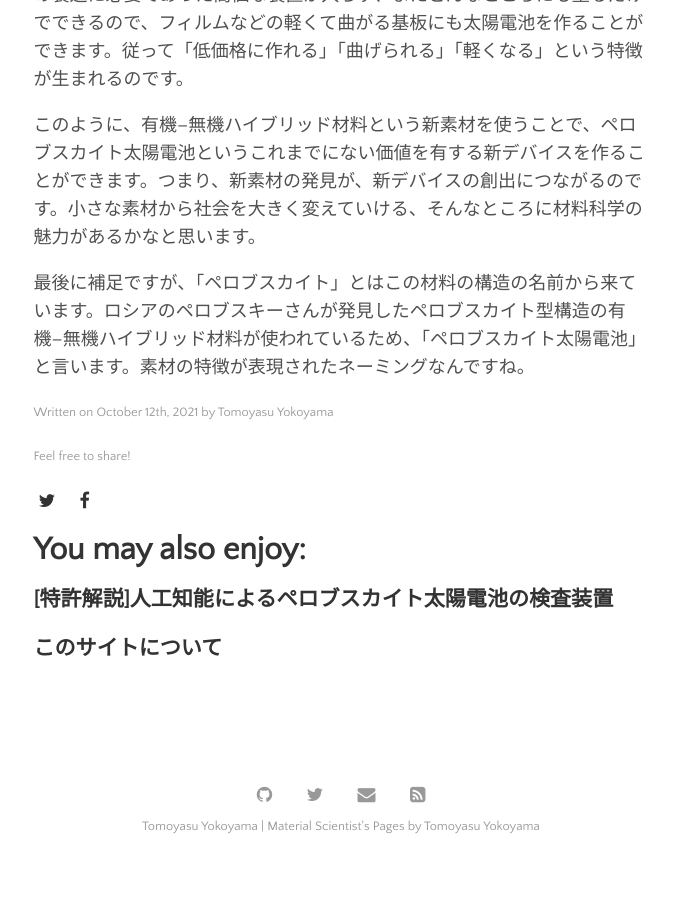
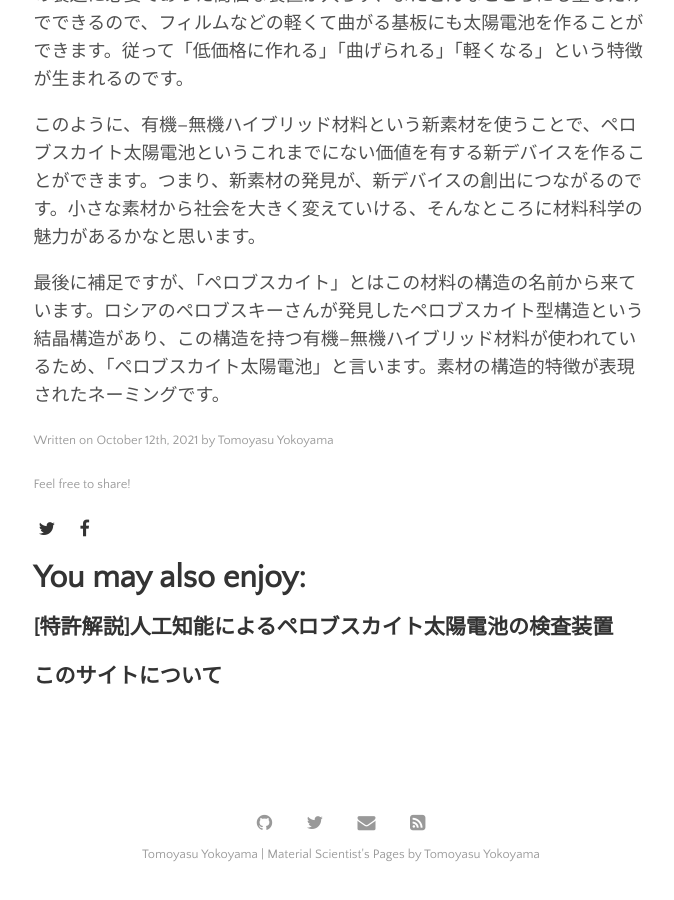
Before and after one commit to yokoyamatomoyasu/yokoyamatomoyasu.github.io, a Jekyll site: the page built from _posts/2021-10-12-tech-trend-1.md, in a window 1280 px wide and 900 px high, scrolled down 2367 px. Shown: the whole window, without its empty margins (299-973 px from the left). Built offline with Jekyll 4.4.1, drawn with Linux system fonts in a browser that asks for light colours; before the commit the page ends 3239 px from its top, so only the background shows below that.

Commit message:
GitHub pages site with Jekyll

```diff
--- a/_posts/2021-10-12-tech-trend-1.md
+++ b/_posts/2021-10-12-tech-trend-1.md
@@ -44,4 +44,4 @@ image: solar_cell.jpg
 
 このように、有機–無機ハイブリッド材料という新素材を使うことで、ペロブスカイト太陽電池というこれまでにない価値を有する新デバイスを作ることができます。つまり、新素材の発見が、新デバイスの創出につながるのです。小さな素材から社会を大きく変えていける、そんなところに材料科学の魅力があるかなと思います。
 
-最後に補足ですが、「ペロブスカイト」とはこの材料の構造の名前から来ています。ロシアのペロブスキーさんが発見したペロブスカイト型構造の有機–無機ハイブリッド材料が使われているため、「ペロブスカイト太陽電池」と言います。素材の特徴が表現されたネーミングなんですね。
+最後に補足ですが、「ペロブスカイト」とはこの材料の構造の名前から来ています。ロシアのペロブスキーさんが発見したペロブスカイト型構造という結晶構造があり、この構造を持つ有機–無機ハイブリッド材料が使われているため、「ペロブスカイト太陽電池」と言います。素材の構造的特徴が表現されたネーミングです。
```
